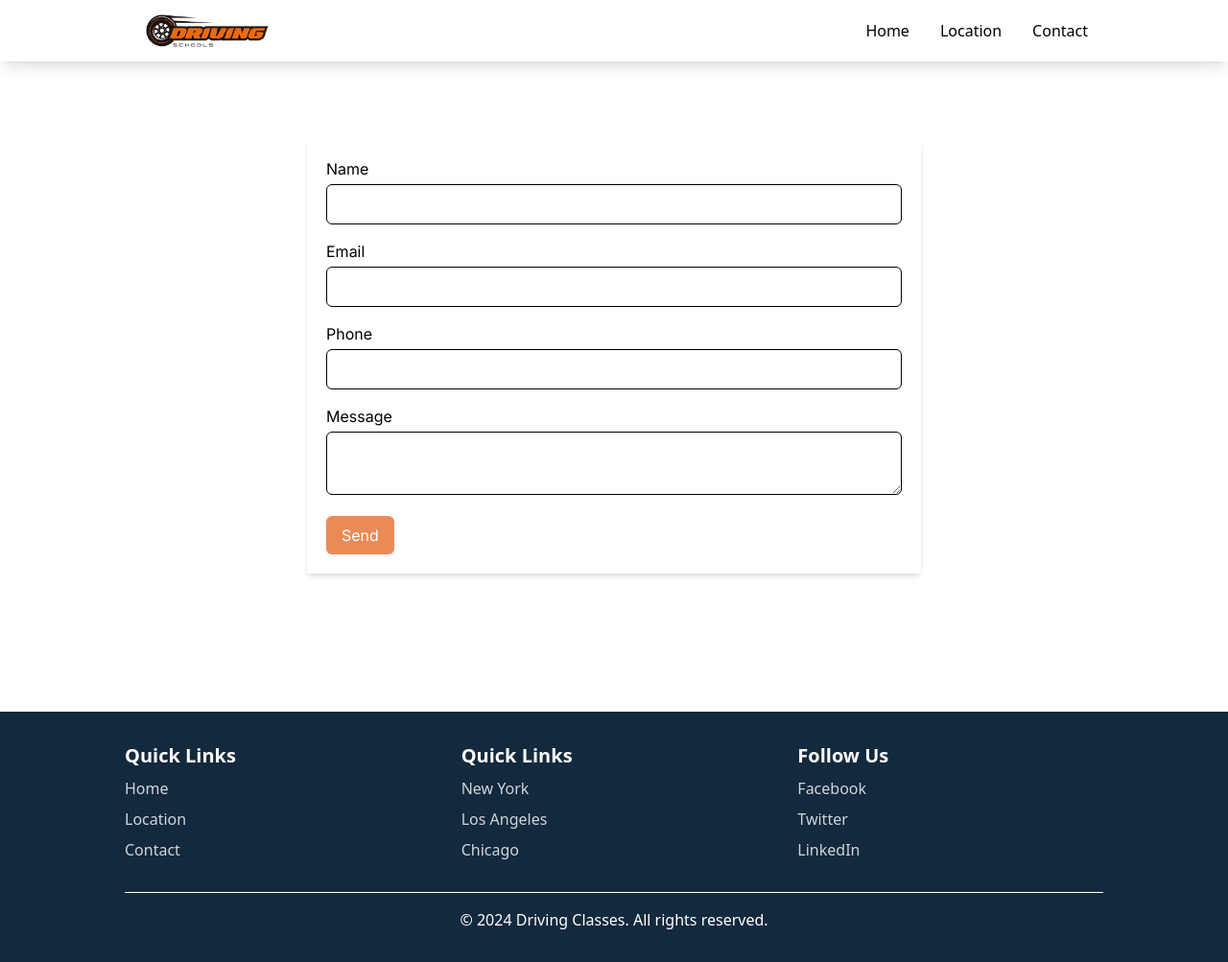
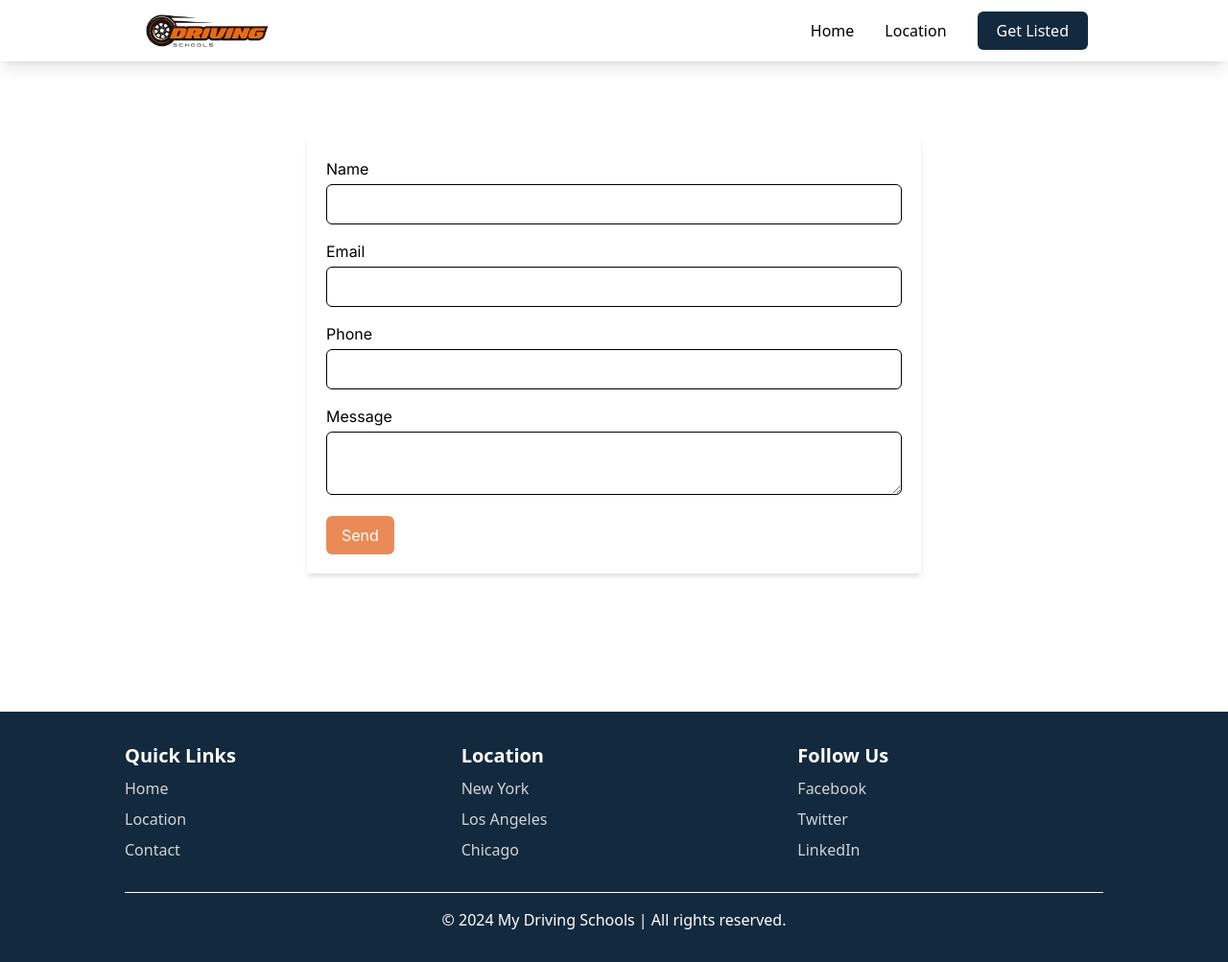
Before and after one commit to ankurGhosh1/prop, a Next.js app: page /contact in a window 1280 px wide. Shown: the whole page at 96% size. Built offline with nearby package versions, Linux system fonts and the light colour scheme; no server answers.

Commit message:
added footer links.

```diff
--- a/src/components/Footer.js
+++ b/src/components/Footer.js
@@ -37,7 +37,7 @@ const Footer = () => {
             </ul>
           </div>
           <div>
-            <p className="text-xl font-bold">Quick Links</p>
+            <p className="text-xl font-bold">Location</p>
             <ul className="mt-2 space-y-2">
               <li>
                 <Link
@@ -70,7 +70,7 @@ const Footer = () => {
             <ul className="mt-2 space-y-2">
               <li>
                 <a
-                  href="#"
+                  href="https://www.facebook.com/people/My-Driving-Schools/61565216012253/"
                   className="opacity-80 hover:opacity-100 transition duration-300"
                 >
                   Facebook
@@ -97,7 +97,7 @@ const Footer = () => {
         </div>
         <div className="mt-8 border-t border-gray-700 pt-4 text-center">
           <p>
-            &copy; {new Date().getFullYear()} Driving Classes. All rights
+            &copy; {new Date().getFullYear()} My Driving Schools | All rights
             reserved.
           </p>
         </div>
--- a/src/components/Navbar.js
+++ b/src/components/Navbar.js
@@ -27,7 +27,7 @@ const Navbar = () => {
           </Link>
 
           {/* Desktop Links */}
-          <div className="hidden sm:flex space-x-8">
+          <div className="hidden sm:flex space-x-8 items-center">
             <Link
               href="/"
               className="text-gray-900 hover:text-blue-600 font-medium"
@@ -42,9 +42,9 @@ const Navbar = () => {
             </Link>
             <Link
               href="/contact"
-              className="text-gray-900 hover:text-blue-600 font-medium"
+              className="bg-dark px-5 py-2 text-white hover:text-blue-600 font-medium rounded-md"
             >
-              Contact
+              Get Listed
             </Link>
           </div>
 
@@ -81,7 +81,7 @@ const Navbar = () => {
               className="block text-gray-900 hover:bg-gray-300 px-4 py-2 font-medium"
               onClick={toggleMobileMenu}
             >
-              Contact
+              Get Listed
             </Link>
           </div>
         )}
--- a/src/pages/index.js
+++ b/src/pages/index.js
@@ -33,7 +33,7 @@ export default function Home() {
             <div className="flex justify-center py-4">
               <span className="flex items-center gap-4 bg-dark text-white font-bold px-6 py-1 rounded-full">
                 <FaCarOn />
-                My Driving School
+                My Driving Schools
               </span>
             </div>
             <div className="text-center my-8">
```
Also changed, not shown: src/pages/location/[slug].js (+5 -1 lines).
